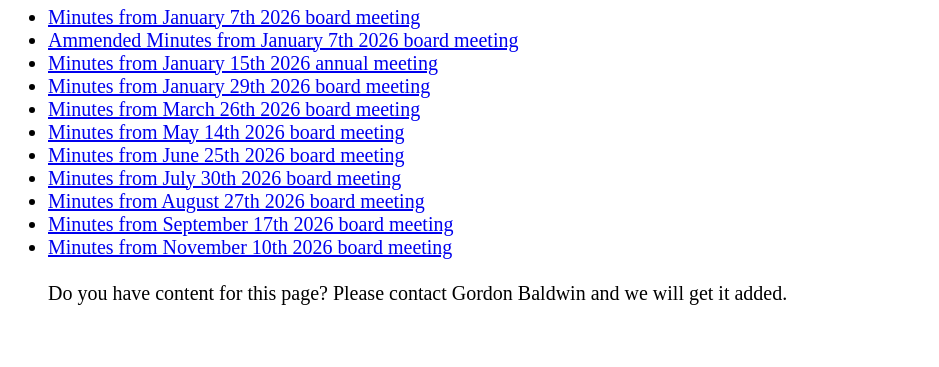
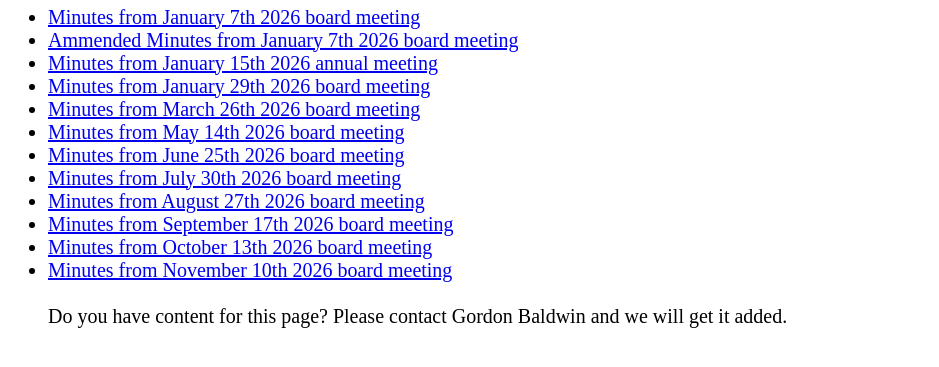
Before and after one commit to garumph/schoalacey, a plain HTML site: page minutes2026.html in a window 1280 px wide. Shown: the part 95-462 px from the top of the page, without its empty margins (0-939 px from the left). Drawn offline with Linux system fonts and the light colour scheme.

Commit message:
october minutes

```diff
--- a/minutes2026.html
+++ b/minutes2026.html
@@ -24,6 +24,7 @@
 		  <li><a href="minutes/minutes-2026-07-30.pdf">Minutes from July 30th 2026 board meeting</a><br></li>
 		  <li><a href="minutes/minutes-2026-08-27.pdf">Minutes from August 27th 2026 board meeting</a><br></li>
 		  <li><a href="minutes/minutes-2026-09-17.html">Minutes from September 17th 2026 board meeting</a><br></li>
+		  <li><a href="minutes/minutes-2026-10-13.pdf">Minutes from October 13th 2026 board meeting</a><br></li>
 		  <li><a href="minutes/minutes-2026-11-10.pdf">Minutes from November 10th 2026 board meeting</a><br></li>
 		  <br>Do you have content for this page? Please contact Gordon Baldwin and we will get it added.
 	  </ul>
```
Also changed, not shown: 1 other file.
